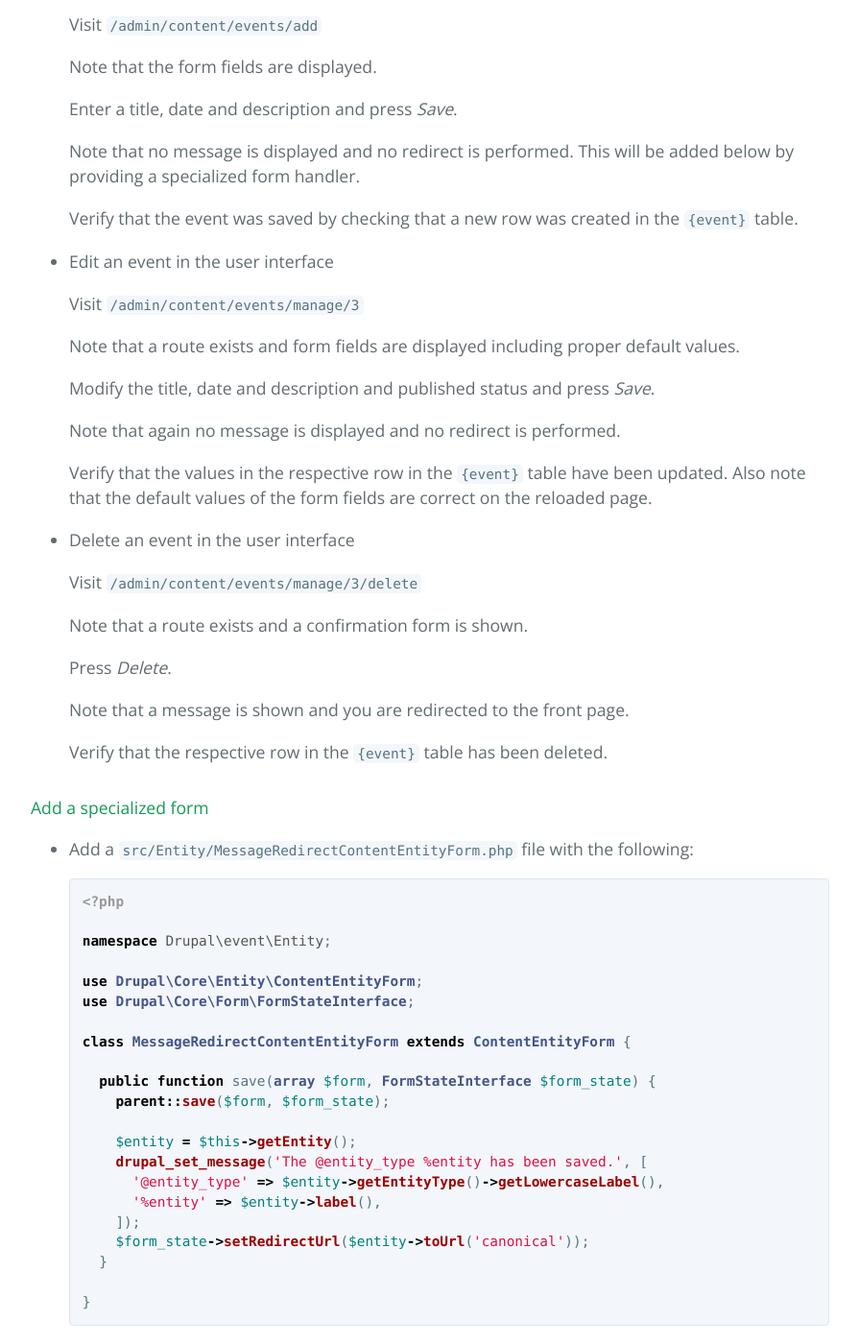
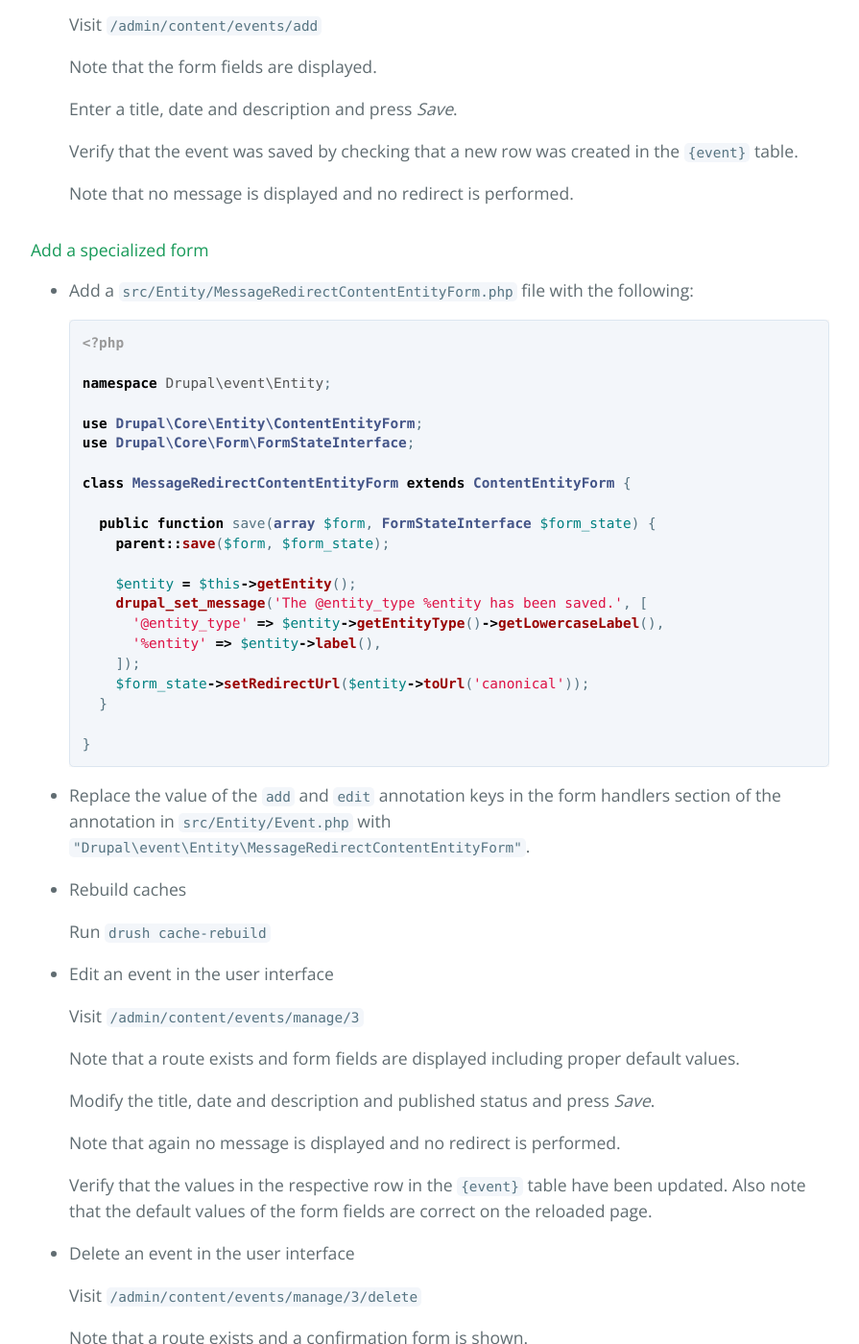
Before and after one commit to drupal-entity-training/event, a Jekyll site: the page built from index.md, in a window 1280 px wide and 1400 px high, scrolled down 21478 px. Shown: the whole window at 96% size, without its empty margins (192-1087 px from the left). Built offline with Jekyll 4.4.1, drawn with Linux system fonts in a browser that asks for light colours; part of the change alters nothing that is shown; some of the changed text lies outside the part shown.

Commit message:
Add the custom form class slightly earlier

````diff
--- a/index.md
+++ b/index.md
@@ -995,42 +995,15 @@ displayed unless explicitly configured to.
 
   Enter a title, date and description and press _Save_.
 
-  Note that no message is displayed and no redirect is performed. This will be
-  added below by providing a specialized form handler.
-
   Verify that the event was saved by checking that a new row was created in the
   `{event}` table.
 
-* Edit an event in the user interface
-
-  Visit `/admin/content/events/manage/3`
-
-  Note that a route exists and form fields are displayed including proper
-  default values.
-
-  Modify the title, date and description and published status and press _Save_.
-
-  Note that again no message is displayed and no redirect is performed.
-
-  Verify that the values in the respective row in the `{event}` table have been
-  updated. Also note that the default values of the form fields are correct on
-  the reloaded page.
-
-* Delete an event in the user interface
-
-  Visit `/admin/content/events/manage/3/delete`
-
-  Note that a route exists and a confirmation form is shown.
-
-  Press _Delete_.
-
-  Note that a message is shown and you are redirected to the front page.
-
-  Verify that the respective row in the `{event}` table has been deleted.
+  Note that no message is displayed and no redirect is performed.
 
 #### Add a specialized form
 
-* Add a `src/Entity/MessageRedirectContentEntityForm.php` file with the following:
+* Add a `src/Entity/MessageRedirectContentEntityForm.php` file with the
+  following:
 
   ```php
   <?php
@@ -1063,6 +1036,33 @@ displayed unless explicitly configured to.
 * Rebuild caches
 
   Run `drush cache-rebuild`
+
+* Edit an event in the user interface
+
+  Visit `/admin/content/events/manage/3`
+
+  Note that a route exists and form fields are displayed including proper
+  default values.
+
+  Modify the title, date and description and published status and press _Save_.
+
+  Note that again no message is displayed and no redirect is performed.
+
+  Verify that the values in the respective row in the `{event}` table have been
+  updated. Also note that the default values of the form fields are correct on
+  the reloaded page.
+
+* Delete an event in the user interface
+
+  Visit `/admin/content/events/manage/3/delete`
+
+  Note that a route exists and a confirmation form is shown.
+
+  Press _Delete_.
+
+  Note that a message is shown and you are redirected to the front page.
+
+  Verify that the respective row in the `{event}` table has been deleted.
 
 ### Listing entities
 
````
